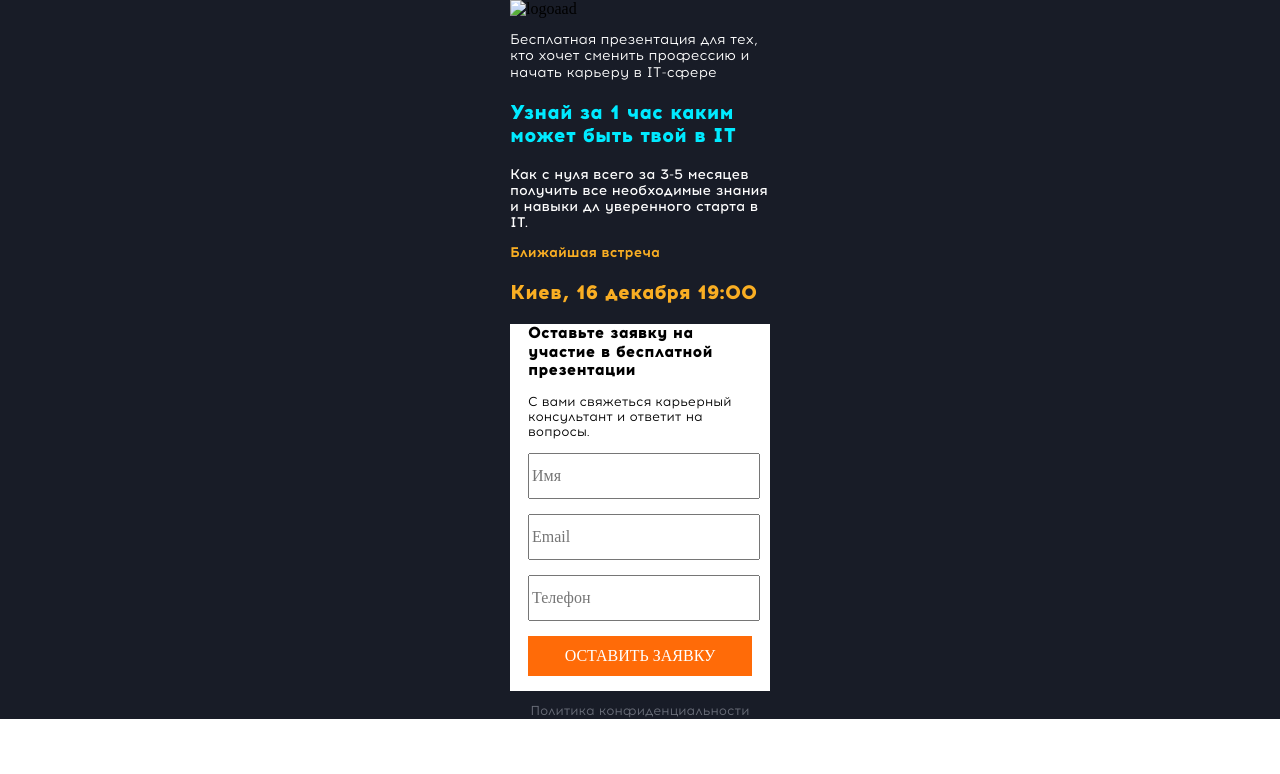
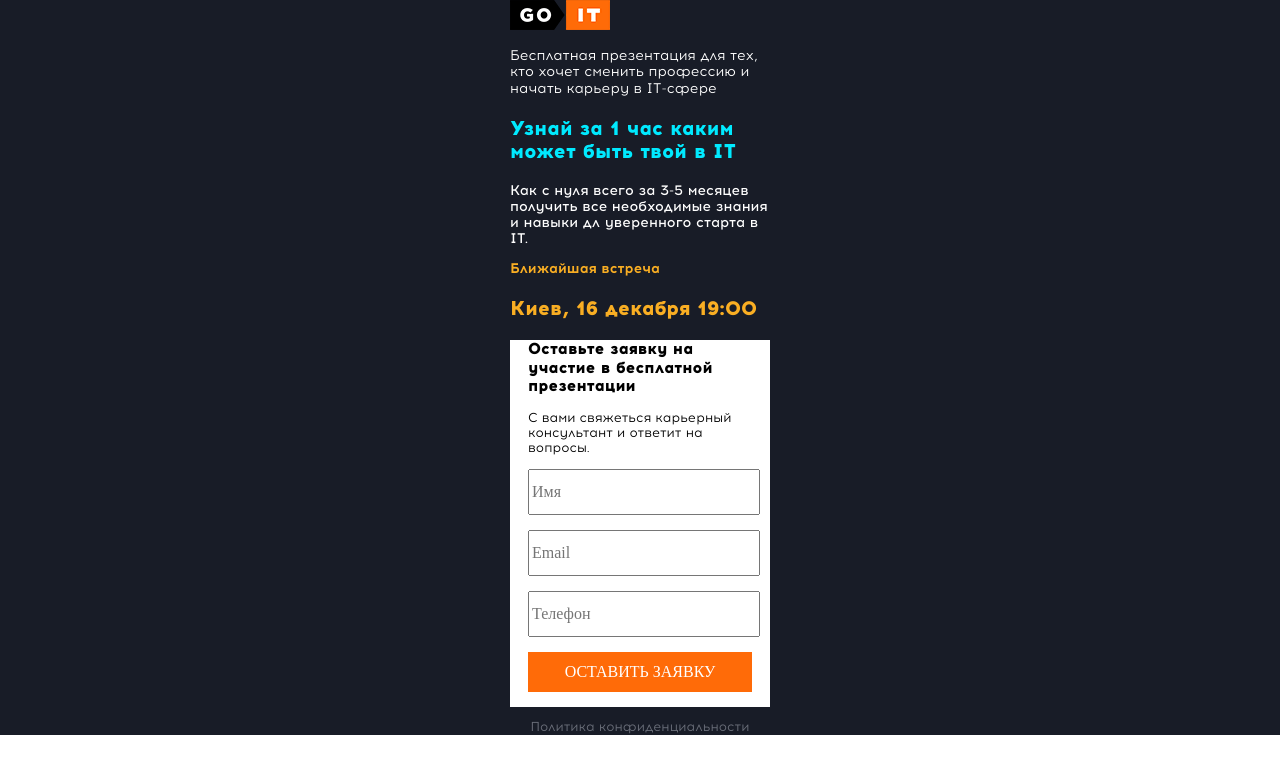
Before and after one commit to SergiyMi/UnionProject, a website: page src/html/index.html in a window 1280 px wide. Drawn offline with nearby package versions, Linux system fonts and the light colour scheme; files that its build step writes are made by us from their sources; the site is published under a folder, as on GitHub Pages, so addresses that start at the root find nothing; files whose address does not match are found by name.

Commit message:
first-test

```diff
--- a/src/html/components/header/header.html
+++ b/src/html/components/header/header.html
@@ -1,7 +1,7 @@
 <div class="container-fluid container-fluid__color">
   <div class="container">
     <div class="logo logo__wrp">
-      <img src="/ShareProject/GroupProject_FE/UnionProject/src/images/logo.png" alt="logoaad" />
+      <img src=".//images/logo.png" alt="logoaad" />
     </div>
     <div>
       <p class="header_textFirst">
```
Also changed, not shown: build/index.html.
